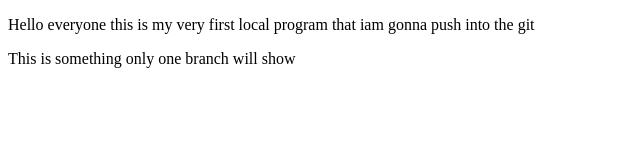
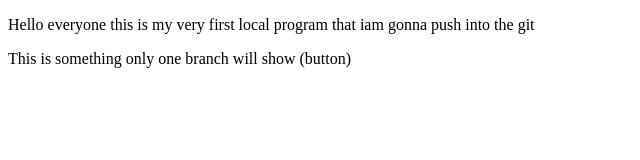
Before and after one commit to Siddharht-dev/localRepo, a plain HTML site: page index.html in a window 1280 px wide. Shown: the full height of the page, 0-640 px from the left. Drawn offline with Linux system fonts and the light colour scheme.

```diff
--- a/index.html
+++ b/index.html
@@ -7,6 +7,6 @@
 </head>
 <body>
     <p>Hello everyone this is my very first local program that iam gonna push into the git</p>
-    <p>This is something only one branch will show</p>
+    <p>This is something only one branch will show (button)</p>
 </body>
 </html>
```
